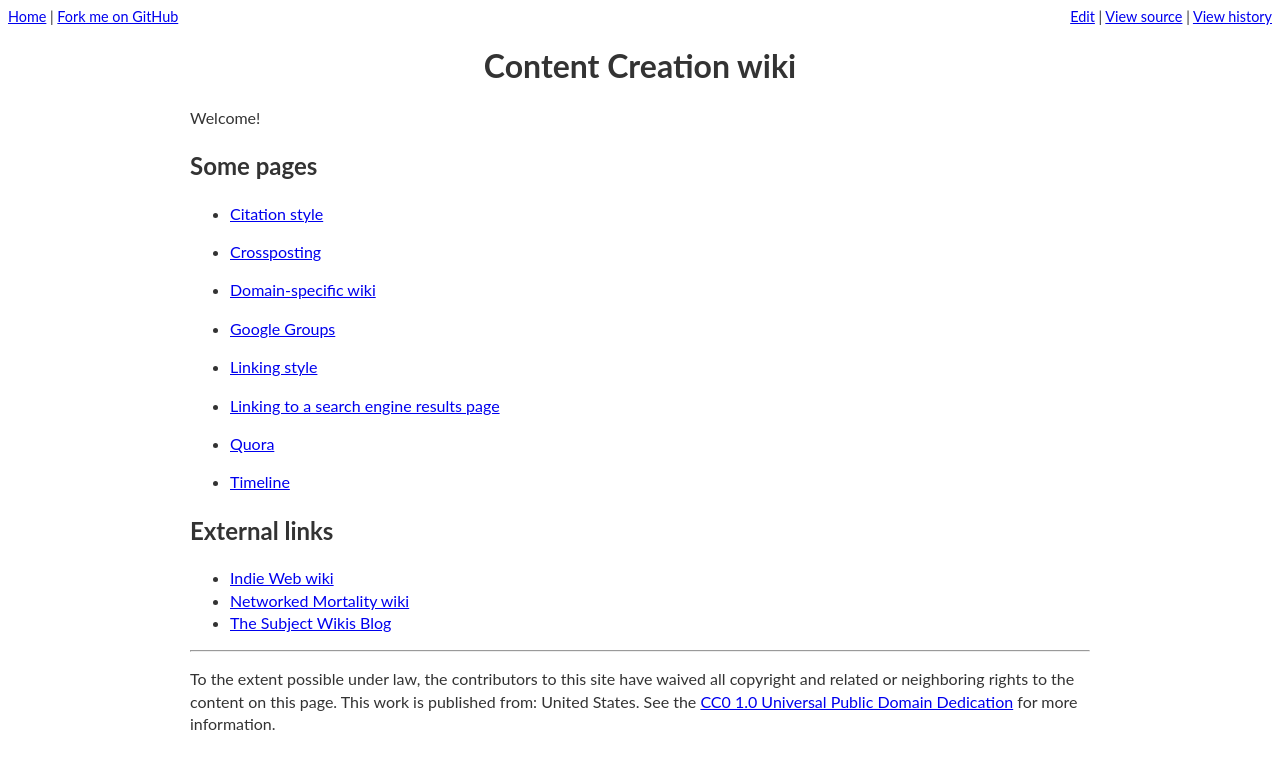
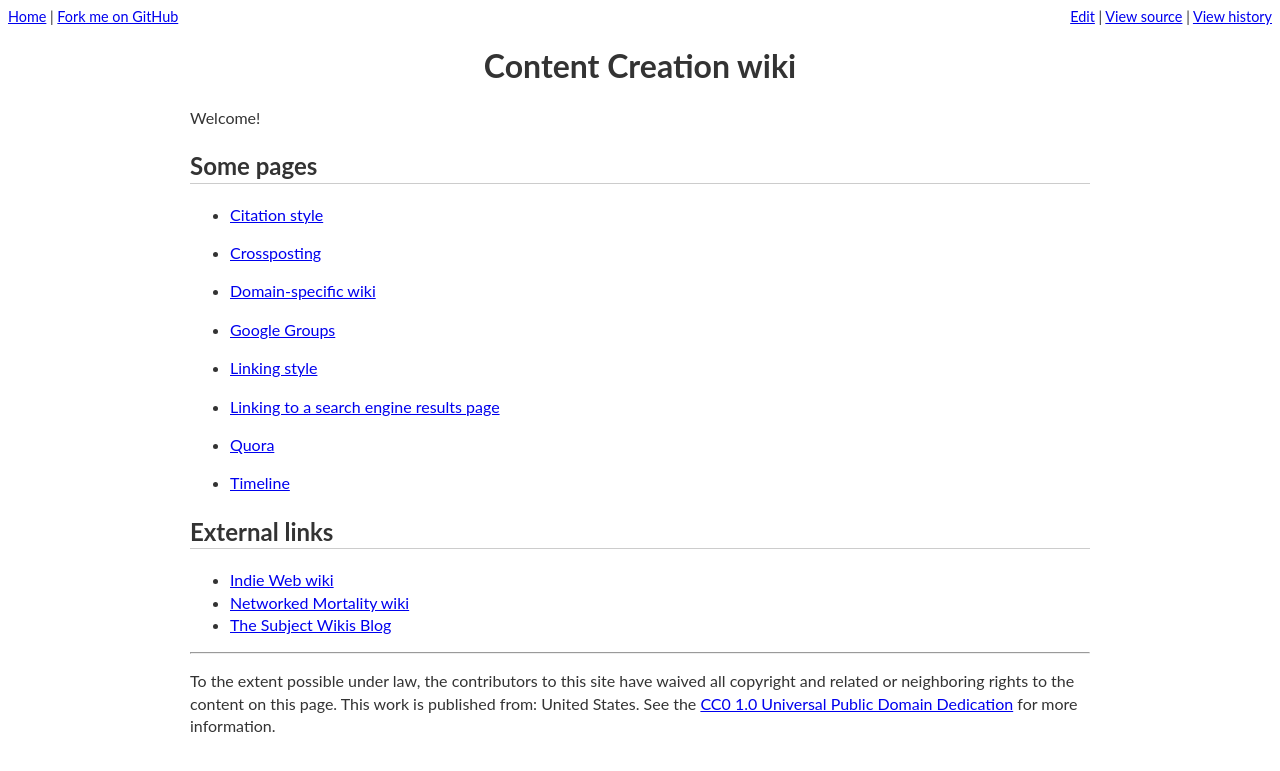
Before and after one commit to riceissa/contentcreation, a Jekyll site: the page built from index.md, in a window 1280 px wide. Shown: the top 771 px of the page. Built offline with Jekyll 4.4.1, drawn with Linux system fonts in a browser that asks for light colours; comment, search, counter and statistics services are not loaded.

Commit message:
Add rule for h2

```diff
--- a/_layouts/default.html
+++ b/_layouts/default.html
@@ -24,6 +24,8 @@
           font-size: 90%;
           overflow: hidden;
       }
+
+      h2 { border-bottom: 1px solid #ccc; }
 
       header { text-align: center; }
 
```
